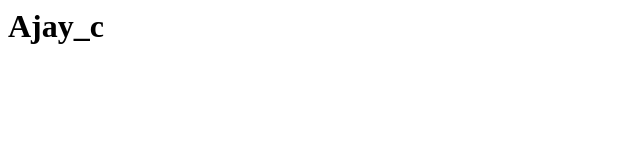
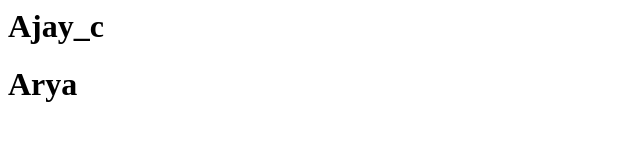
Before and after one commit to arya-sree/ourtest, a plain HTML site: page index.html in a window 1280 px wide. Shown: the whole page, without its empty margins (0-640 px from the left). Drawn offline with Linux system fonts and the light colour scheme.

Commit message:
its my 2nd commit

```diff
--- a/index.html
+++ b/index.html
@@ -1,3 +1,4 @@
 <html>
 <h1>Ajay_c</h1>
+<h1>Arya</h1>
 </html>
```
